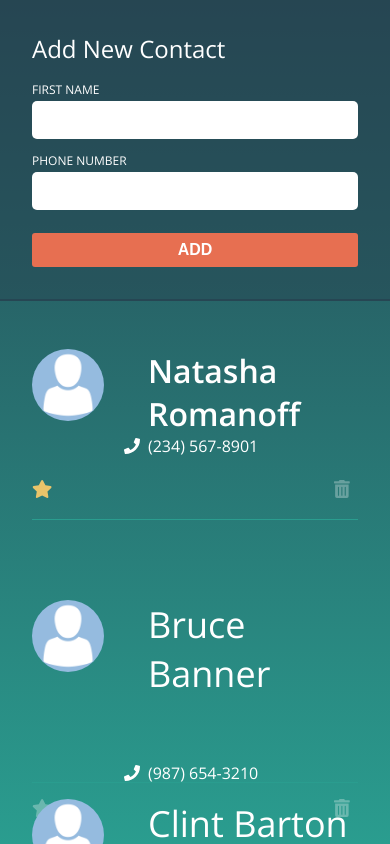
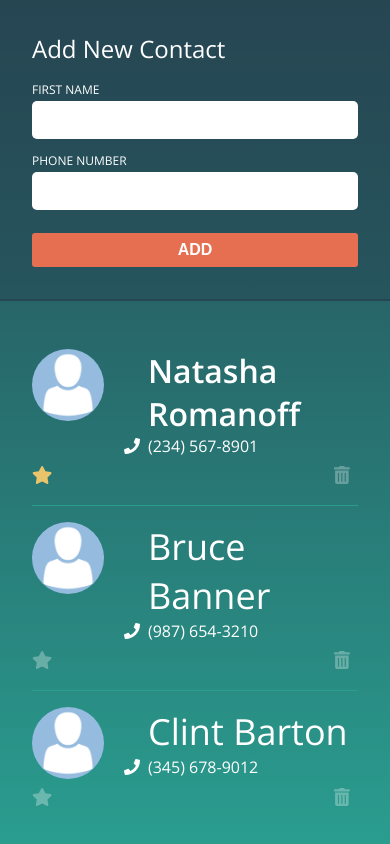
Before and after one commit to aweidele/phonebook, a React (Create React App) app: page / in a window 390 px wide. Built offline with nearby package versions, Linux system fonts and the light colour scheme.

Commit message:
a couple styling tweaks

```diff
--- a/src/App.js
+++ b/src/App.js
@@ -89,9 +89,7 @@ class App extends React.Component {
       fav: false,
     });
 
-    console.log(contacts);
     this.handleSort(contacts);
-    // this.setState({ contacts });
   };
 
   handleFav = (contactID) => {
--- a/src/App.scss
+++ b/src/App.scss
@@ -184,9 +184,11 @@ h2 {
         font-size: 32px;
       }
 
-      + .contact-list__row:not(.fav) {
-        > div {
-          padding-top: 4rem;
+      @media screen and (min-width: 800px) {
+        + .contact-list__row:not(.fav) {
+          > div {
+            padding-top: 4rem;
+          }
         }
       }
     }
@@ -197,7 +199,7 @@ h2 {
       width: 100%;
       display: grid;
       grid-template-columns: 24px 24px 24px auto 24px;
-      grid-template-rows: auto 36px 32px;
+      grid-template-rows: auto auto 32px;
       grid-template-areas:
         "photo photo photo name name"
         "photo photo photo phone phone"
```
